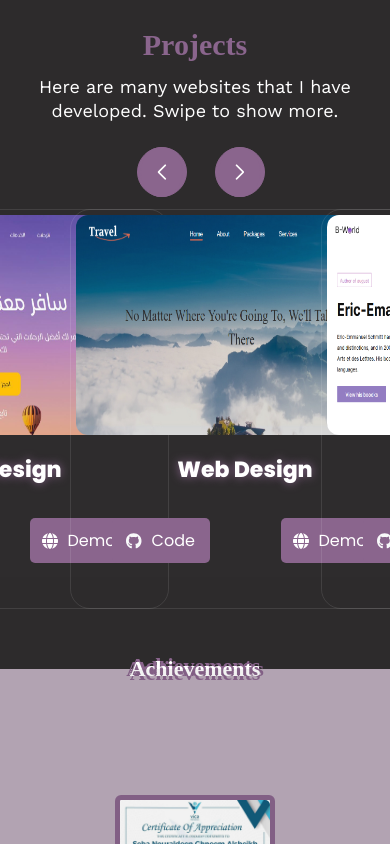
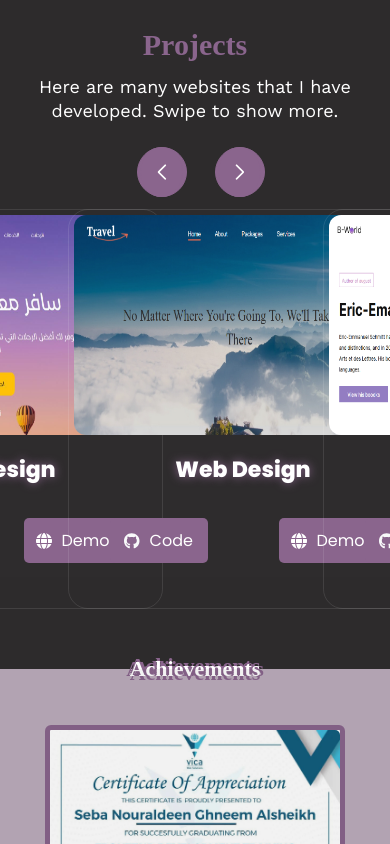
Before and after one commit to ssebag/Portfolio_Front, a React (Vite) app: page / in a window 390 px wide. Shown: the part 2980-3824 px from the top of the page. Built offline with nearby package versions, Linux system fonts and the light colour scheme; a web font is replaced by a local one.

Commit message:
some editting

```diff
--- a/src/Component/Projects/Projects.css
+++ b/src/Component/Projects/Projects.css
@@ -1,11 +1,11 @@
 .projects{
     padding: 60px 0;
 }
-.swiper-horizontal{
-    padding:0 70px !important;
+.projects .swiper-horizontal{
+    padding: 0 68px;
 }
-.swiper-button-prev, .swiper-button-next,
- .swiper-button-prev::after, .swiper-button-next::after{
+.projects .swiper-button-prev,.projects .swiper-button-next,
+.projects .swiper-button-prev::after,.projects .swiper-button-next::after{
     background: var(--purple-color);
     font-size: 15px !important;
     color: var(--White-color) !important;
@@ -18,25 +18,24 @@
     border: 1px solid var(--purple-color);
     font-weight: 800;
 }
-
-@media (max-width: 1100px)
-{
+@media (max-width: 1100px){
     .projects .projectCard{
-            margin: 0 auto;
-        }
-}
-@media (max-width: 800px){
-    .swiper-button-prev, .swiper-button-next{
+        margin: 0 auto;
+    }
+    .projects .swiper-button-prev,.projects .swiper-button-next{
         top: 30px !important;
     }
-    .swiper-button-prev{
+    .projects .swiper-button-prev{
         left:  35% !important;
     }
-    .swiper-button-next{
+    .projects .swiper-button-next{
         left:  55% !important;
     }
-   .swiper-horizontal{
-        padding-top: 70px !important;
-
+    .projects .positonRelative{
+        position: relative;
+        padding-top: 70px;
+    }
+    .projects .swiper{
+        position: static !important;
     }
 }
--- a/src/Component/Projects/Projects.jsx
+++ b/src/Component/Projects/Projects.jsx
@@ -18,15 +18,15 @@
   return (
     <div className="containerSection projects" id="projects">
      <Title title={t("navbar.Projects")} description={t("project.proDescription")} />
+       <div className='positonRelative'>
         <div className="projectCards flex-center">
             <Swiper
             modules={[ Navigation, Pagination, Scrollbar, A11y, Autoplay]}
               spaceBetween={1}
               slidesPerView={3}
               autoplay= {{
-            delay: 5000,
+                delay: 3000,
                 pauseOnMouseEnter: 1,
-
               }}
               breakpoints={{
                 300: {
@@ -53,5 +53,6 @@
           </Swiper>
         </div>
      </div>
+    </div>
   )
 }
```
Lines whose indentation alone changed are shown as unchanged.
